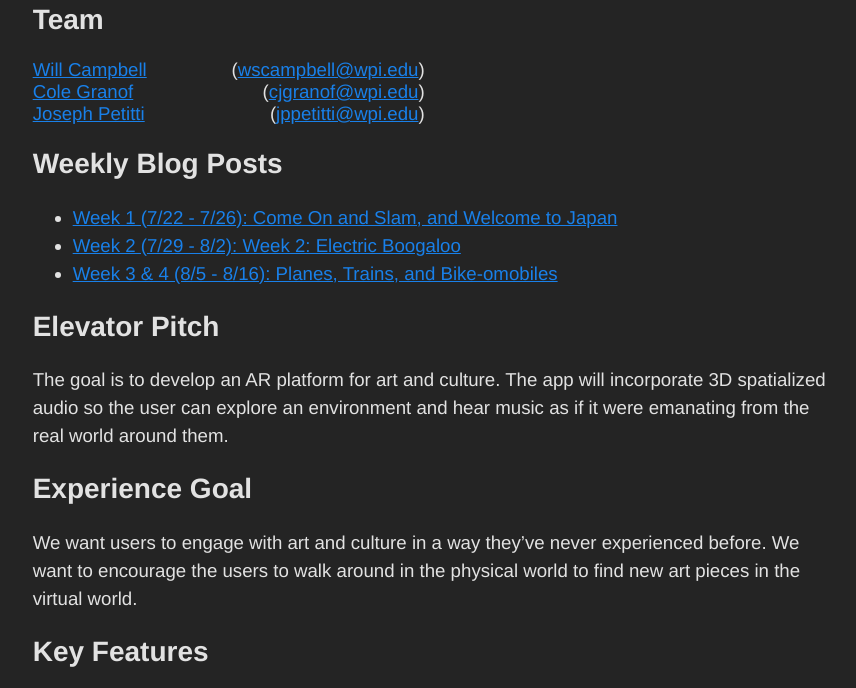
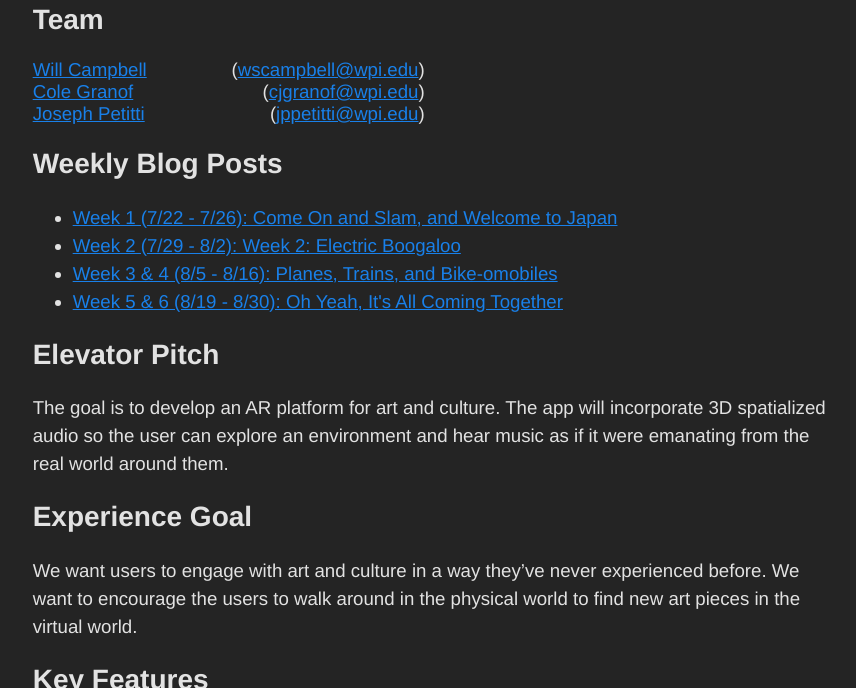
Before and after one commit to bandaloo/mqp-blog, a plain HTML site: page index.html in a window 1280 px wide. Shown: the part 89-777 px from the top of the page, without its empty margins (206-1062 px from the left). Drawn offline with Linux system fonts and the light colour scheme; no server answers.

Commit message:
added fourth blog post to index

```diff
--- a/index.html
+++ b/index.html
@@ -56,6 +56,11 @@
         <li>
           <a href="third-blog-post">
             Week 3 & 4 (8/5 - 8/16): Planes, Trains, and Bike-omobiles
+          </a>
+        </li>
+        <li>
+          <a href="fourth-blog-post">
+            Week 5 & 6 (8/19 - 8/30): Oh Yeah, It's All Coming Together
           </a>
         </li>
       </ul>
```
